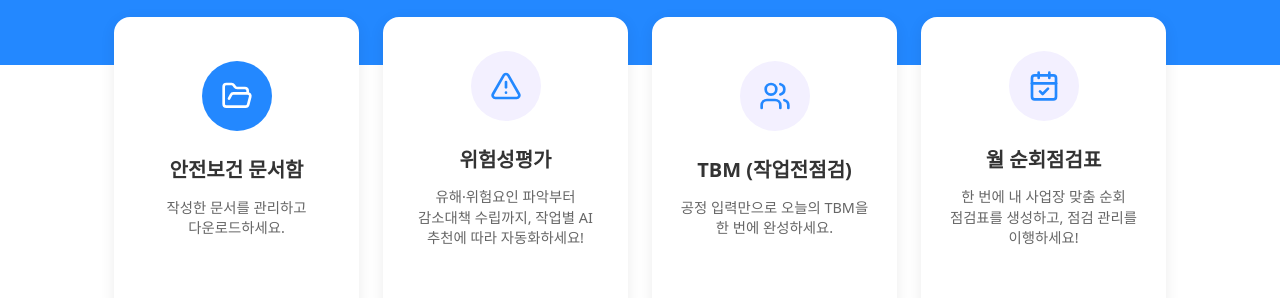
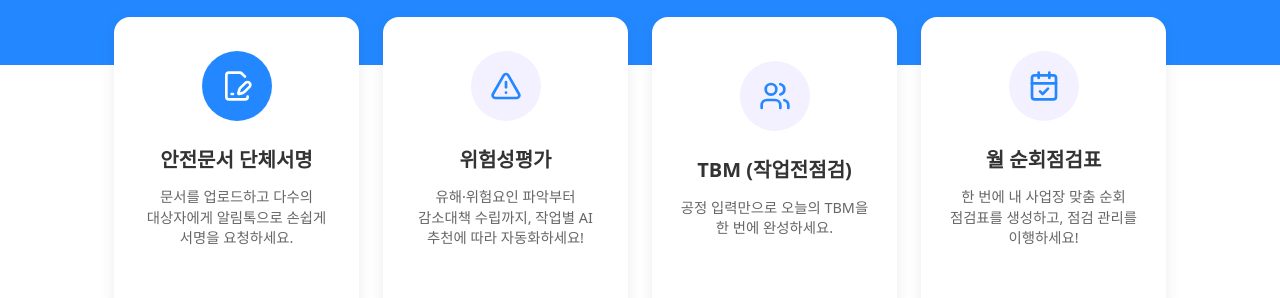
Before and after one commit to givinkwon/reg-ai-web, a Next.js app: page / in a window 1280 px wide. Shown: the part 271-569 px from the top of the page. Built offline with nearby package versions, Linux system fonts and the light colour scheme; no server answers.

Commit message:
feat:update

```diff
--- a/app/docs/page.tsx
+++ b/app/docs/page.tsx
@@ -2,7 +2,7 @@
 
 import React, { useEffect } from 'react'; // ✅ React Hook 추가
 import Link from 'next/link';
-import { FolderOpen, AlertTriangle, Users, CalendarCheck, ArrowRight } from 'lucide-react';
+import { FolderOpen, AlertTriangle, Users, CalendarCheck, ArrowRight, FileSignature } from 'lucide-react';
 import s from './page.module.css';
 
 // ✅ GA Imports
@@ -15,13 +15,21 @@ const GA_CTX = { page: '', section: '', area: 'Landing' } as const;
 
 const MENU_ITEMS = [
   {
-    id: 'tools',
-    title: '안전보건 문서함',
-    desc: '작성한 문서를 관리하고 다운로드하세요.',
-    icon: <FolderOpen size={32} />,
-    href: '/docs/docs-box',
-    isPrimary: true,
+    id: 'sign',
+    title: '안전문서 단체서명',
+    desc: '문서를 업로드하고 다수의 대상자에게 알림톡으로 손쉽게 서명을 요청하세요.',
+    icon: <FileSignature size={32} />,
+    href: '/docs/docs-sign', // 💡 실제 서명 페이지 경로로 수정해서 사용하세요!
+    isPrimary: true
   },
+  // {
+  //   id: 'tools',
+  //   title: '안전보건 문서함',
+  //   desc: '작성한 문서를 관리하고 다운로드하세요.',
+  //   icon: <FolderOpen size={32} />,
+  //   href: '/docs/docs-box',
+  //   isPrimary: true,
+  // },
   {
     id: 'risk',
     title: '위험성평가',
--- a/app/page.tsx
+++ b/app/page.tsx
@@ -3,7 +3,7 @@
 
 import React, { useEffect } from 'react';
 import Link from 'next/link';
-import { FolderOpen, AlertTriangle, Users, CalendarCheck, ArrowRight } from 'lucide-react';
+import { FolderOpen, AlertTriangle, Users, CalendarCheck, ArrowRight, FileSignature } from 'lucide-react';
 import s from './page.module.css';
 
 // ✅ GA Imports
@@ -16,13 +16,21 @@ const GA_CTX = { page: 'SafetyDocs', section: 'Dashboard', area: 'MenuGrid' } as
 
 const MENU_ITEMS = [
   {
-    id: 'tools',
-    title: '안전보건 문서함',
-    desc: '작성한 문서를 관리하고 다운로드하세요.',
-    icon: <FolderOpen size={32} />,
-    href: '/docs/docs-box',
-    isPrimary: true,
+    id: 'sign',
+    title: '안전문서 단체서명',
+    desc: '문서를 업로드하고 다수의 대상자에게 알림톡으로 손쉽게 서명을 요청하세요.',
+    icon: <FileSignature size={32} />,
+    href: '/docs/docs-sign', // 💡 실제 서명 페이지 경로로 수정해서 사용하세요!
+    isPrimary: true
   },
+  // {
+  //   id: 'tools',
+  //   title: '안전보건 문서함',
+  //   desc: '작성한 문서를 관리하고 다운로드하세요.',
+  //   icon: <FolderOpen size={32} />,
+  //   href: '/docs/docs-box',
+  //   isPrimary: true,
+  // },
   {
     id: 'risk',
     title: '위험성평가',
```
